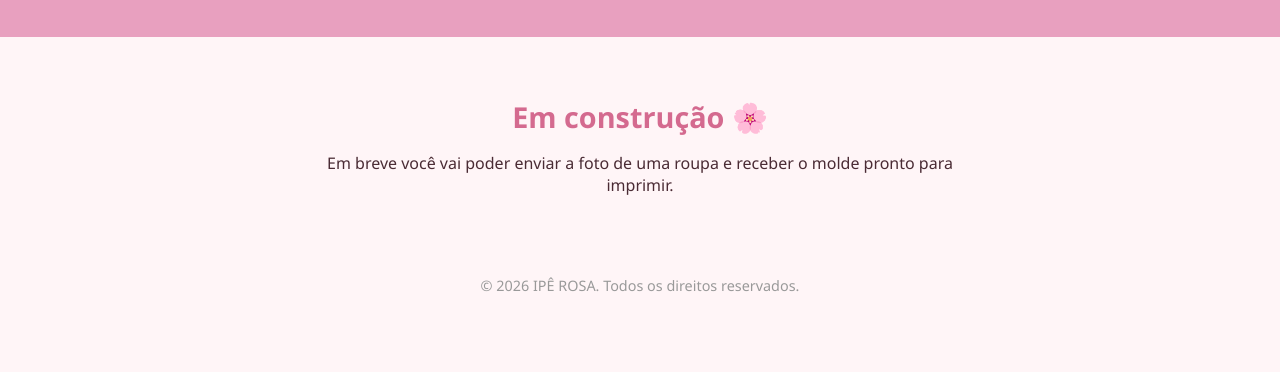
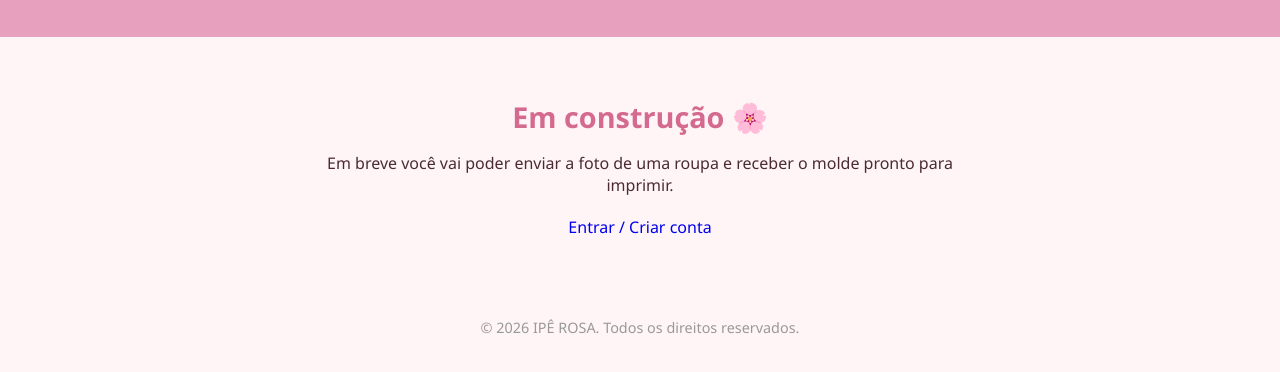
Before and after one commit to Ipe-Rosa/ipe-rosa-app, a plain HTML site: page index.html in a window 1280 px wide. Shown: the part 120-492 px from the top of the page. Drawn offline with Linux system fonts and the light colour scheme.

Commit message:
Update index.html

```diff
--- a/index.html
+++ b/index.html
@@ -16,6 +16,7 @@
     <section class="hero">
       <h2>Em construção 🌸</h2>
       <p>Em breve você vai poder enviar a foto de uma roupa e receber o molde pronto para imprimir.</p>
+      <a href="conta.html" class="btn-primary" style="display:inline-block; text-decoration:none; margin-top:20px;">Entrar / Criar conta</a>
     </section>
   </main>
 
```
